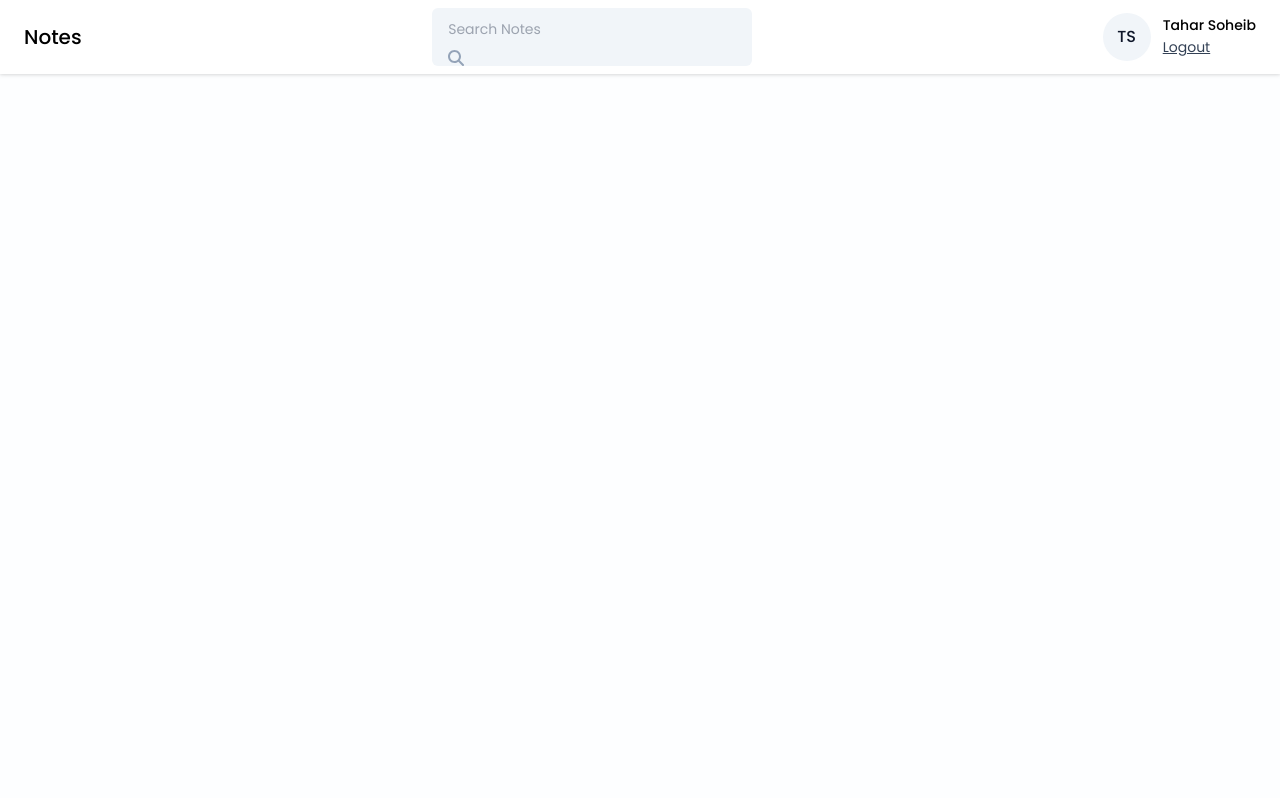
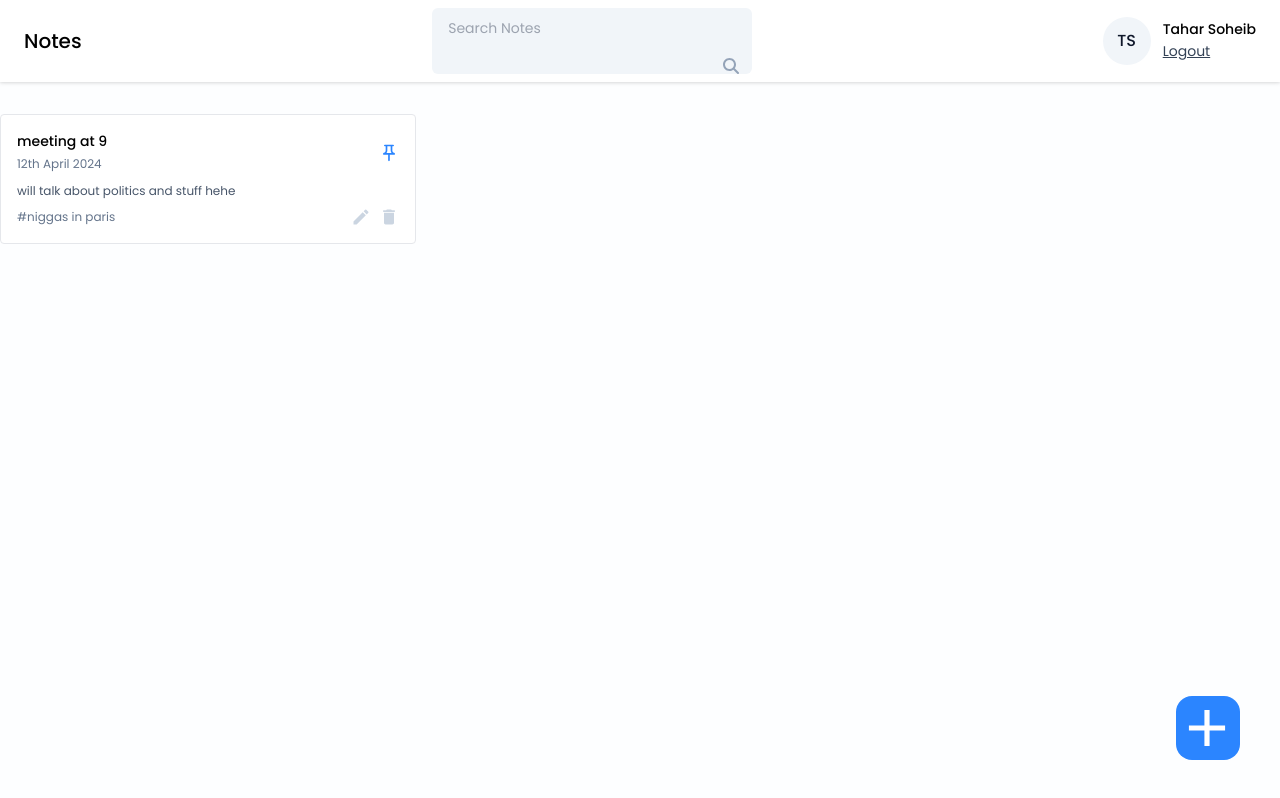
Before and after one commit to rbtsoheib/final_project, a React (Vite) app in the folder frontend/Notes-saver/: page /dashboard in a window 1280 px wide. Built offline with nearby package versions, Linux system fonts and the light colour scheme.

Commit message:
new commit it does stuff hehe

```diff
--- /dev/null
+++ b/frontend/Notes-saver/src/components/Cards/NoteCard.jsx
@@ -0,0 +1,42 @@
+import React from "react";
+import { MdOutlinePushPin } from "react-icons/md";
+import { MdCreate, MdDelete } from "react-icons/md";
+
+const NoteCard = ({
+  title,
+  date,
+  content,
+  tags,
+  isPinned,
+  onEdit,
+  onDelete,
+  onPinNote,
+}) => {
+  return (
+    <div className="border rounded p-4 bg-white hover:shadow-xl transition-all ease-in-out">
+      <div className="flex items-center justify-between">
+        <div>
+          <h6 className="text-sm font-medium">{title}</h6>
+          <span className="text-xs text-slate-500">{date}</span>
+        </div>
+        <MdOutlinePushPin className={`icon-btn ${isPinned ? 'text-primary' : 'text-slate-300'}`} onClick={onPinNote} />
+      </div>
+      <p className="text-xs text-slate-600 mt-2">{content?.slice(0, 60)}</p>
+      <div className="flex items-center justify-between mt-2">
+        <div className="text-xs text-slate-500">{tags}</div>
+        <div className="flex items-center gap-2">
+            <MdCreate
+            className="icon-btn hover:text-green-600"
+            onClick={onEdit}
+            />
+            <MdDelete
+            className="icon-btn hover:text-red-500"
+            onClick={onDelete}
+            />
+        </div>
+      </div>
+    </div>
+  );
+};
+
+export default NoteCard;
--- a/frontend/Notes-saver/src/components/SearchBar/SearchBar.jsx
+++ b/frontend/Notes-saver/src/components/SearchBar/SearchBar.jsx
@@ -8,11 +8,15 @@ const SearchBar = ({ value, onChange, handleSearch, onClearSearch }) => {
       <input
       type="text"
       placeholder='Search Notes'
-      className='w-full text-sm bg-transparent py-[11px] outline-none'
+      className='w-full text-sm bg-transparent pt-[10px] pb-[20px] outline-none'
       value={value}
       onChange={onChange}
       />
-      <FaMagnifyingGlass className='text-slate-400 cursor-pointer hover:text-black' onClick={handleSearch}/>
+
+      {value && (<IoMdClose className="text-xl text-slate-500 cursor-pointer hover:text-black mr-3 ml-[245px]" onClick={onClearSearch} />)}
+
+      <FaMagnifyingGlass className='text-slate-400 cursor-pointer hover:text-black ml-[275px]' onClick={handleSearch}/>
+
     </div>
   )
 }
--- a/frontend/Notes-saver/src/components/navbar/Navbar.jsx
+++ b/frontend/Notes-saver/src/components/navbar/Navbar.jsx
@@ -1,25 +1,38 @@
-import React from 'react';
-import ProfileInfo from '../Cards/ProfileInfo';
-import { useNavigate } from 'react-router-dom';
-import SearchBar from '../SearchBar/SearchBar';
+import React, { useState } from "react";
+import ProfileInfo from "../Cards/ProfileInfo";
+import { useNavigate } from "react-router-dom";
+import SearchBar from "../SearchBar/SearchBar";
 
 const Navbar = () => {
-
-  const navigate = useNavigate() ;
+  const [searchQuery, setSearchQuery] = useState("");
+  const navigate = useNavigate();
 
   const OnLogout = () => {
     navigate("/login");
   };
 
+  const handleSearch = () => {
+
+  };
+
+  const onClearSearch = () => {
+    setSearchQuery("");
+  };
+
   return (
     <>
-    <div className='bg-white flex items-center justify-between px-6 py-2 drop-shadow' >
-    <h2 className='text-xl font-medium text-black py-2'>Notes</h2>
-    <SearchBar />
-    <ProfileInfo onLogout={OnLogout}/>
-    </div>
+      <div className="bg-white flex items-center justify-between px-6 py-2 drop-shadow">
+        <h2 className="text-xl font-medium text-black py-2">Notes</h2>
+        <SearchBar
+          value={searchQuery}
+          onChange={({ target }) => setSearchQuery(target.value)}
+          handleSearch={handleSearch}
+          onClearSearch={onClearSearch}
+        />
+        <ProfileInfo onLogout={OnLogout} />
+      </div>
     </>
-  )
+  );
 };
 
 export default Navbar;
--- a/frontend/Notes-saver/src/index.css
+++ b/frontend/Notes-saver/src/index.css
@@ -35,4 +35,8 @@
 
   }
 
+  .icon-btn{
+
+    @apply text-xl text-slate-300 cursor-pointer hover:text-primary;
+  }
 }
--- a/frontend/Notes-saver/src/pages/home/Home.jsx
+++ b/frontend/Notes-saver/src/pages/home/Home.jsx
@@ -1,12 +1,32 @@
-import React from 'react';
-import Navbar from '../../components/navbar/Navbar';
+import React from "react";
+import Navbar from "../../components/navbar/Navbar";
+import NoteCard from "../../components/Cards/NoteCard";
+import { MdAdd } from "react-icons/md";
 
 const Home = () => {
   return (
-  <>
-  <Navbar />
-  </>
-  )
-}
+    <>
+      <Navbar />
+      <div className="container mx-auto">
+        <div className="grid grid-cols-3 gap-4 mt-8">
+          <NoteCard
+            title="meeting at 9"
+            date="12th April 2024"
+            content="will talk about politics and stuff hehe"
+            tags="#niggas in paris"
+            isPinned={true}
+            onEdit={() => {}}
+            onDelete={() => {}}
+            onPinNote={() => {}}
+          />
+        </div>
+      </div>
 
-export default Home ;
+      <button className="w-16 h-16 items-center justify-between rounded-2xl bg-primary hover:bg-blue-600 absolute right-10 bottom-10" onClick={() => {}}>
+        <MdAdd className="text-[62px] text-white" />
+      </button>
+    </>
+  );
+};
+
+export default Home;
```
Also changed, not shown: frontend/Notes-saver/src/utils/helper.js (line endings or trailing spaces), 1 other file (tests, documents, lock files or other folders).
